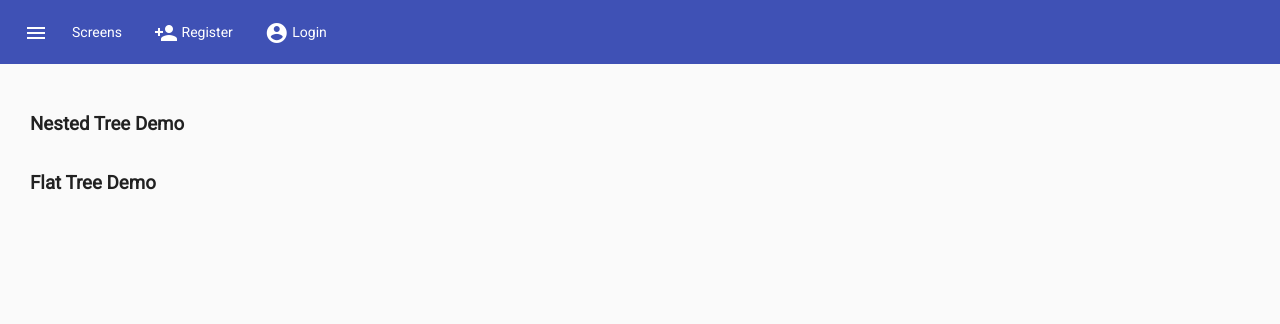
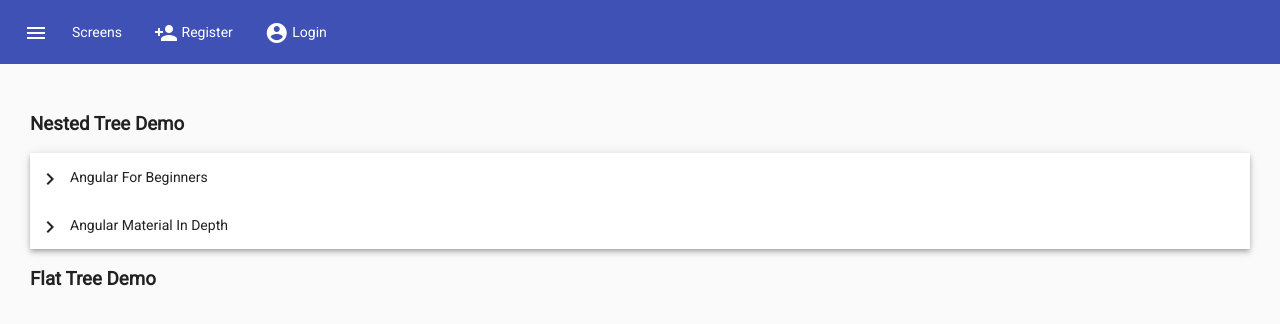
Before and after one commit to HassanYousef1985/angular-material-course, an Angular app: page /tree-demo in a window 1280 px wide. Shown: the top 324 px of the page. Built offline with nearby package versions, Linux system fonts and the light colour scheme.

Commit message:
nested tree

```diff
--- a/src/app/app.component.html
+++ b/src/app/app.component.html
@@ -17,6 +17,11 @@
             <a mat-list-item routerLink="drag-drop-example">
               <mat-icon>drag_indicator</mat-icon>
               <span>Drag and Drop</span>
+            </a>
+
+            <a mat-list-item routerLink="tree-demo">
+              <mat-icon>park</mat-icon>
+              <span>Tree Demo</span>
             </a>
 
             <a mat-list-item>
--- a/src/app/tree-demo/tree-demo.component.html
+++ b/src/app/tree-demo/tree-demo.component.html
@@ -3,6 +3,46 @@
 
   <h3>Nested Tree Demo</h3>
 
+  <mat-tree
+          class="example-tree mat-elevation-z4"
+          [dataSource]="nestedDataSource" [treeControl]="nestedTreeControl">
+
+      <mat-tree-node *matTreeNodeDef="let node" matTreeNodeToggle>
+
+          {{node.name}}
+
+      </mat-tree-node>
+
+
+      <mat-nested-tree-node  *matTreeNodeDef="let node; when: hasNestedChild">
+
+          <div class="mat-tree-node">
+
+              <button mat-icon-button matTreeNodeToggle>
+
+                  <mat-icon>
+
+                      {{ nestedTreeControl.isExpanded(node) ? "expand_more": "chevron_right" }}
+
+                  </mat-icon>
+
+              </button>
+
+              {{node.name}}
+
+          </div>
+
+          <div class="nested-node"
+               [class.example-tree-invisible]="!nestedTreeControl.isExpanded(node)">
+
+              <ng-container matTreeNodeOutlet></ng-container>
+
+          </div>
+
+      </mat-nested-tree-node>
+
+
+  </mat-tree>
 
 
 
--- a/src/app/tree-demo/tree-demo.component.ts
+++ b/src/app/tree-demo/tree-demo.component.ts
@@ -58,9 +58,23 @@
 })
 export class TreeDemoComponent implements OnInit {
 
+   // Nested Tree
+   nestedDataSource = new MatTreeNestedDataSource<CourseNode>();
+
+   nestedTreeControl = new NestedTreeControl<CourseNode>(node => node.children);
+
+
+
 
   ngOnInit() {
 
+    this.nestedDataSource.data = TREE_DATA;
+
+  }
+
+  hasNestedChild(index: number, node:CourseNode) {
+
+    return node?.children?.length > 0;
 
   }
 
```
